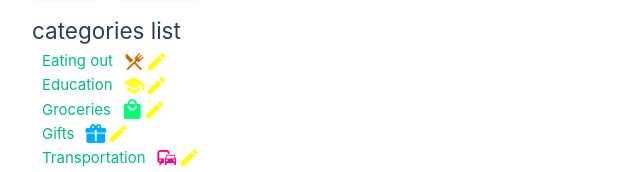
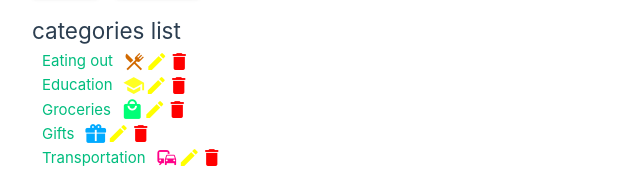
Before and after one commit to FilipTarajko/finance-manager, a Vue app: page / in a window 1280 px wide. Shown: the part 618-790 px from the top of the page, without its empty margins (0-640 px from the left). Built offline with nearby package versions, Linux system fonts and the light colour scheme.

Commit message:
Add category deleting

```diff
--- a/src/components/CategoryComponent.vue
+++ b/src/components/CategoryComponent.vue
@@ -1,5 +1,7 @@
 <script setup lang="ts">
 import type { Category } from '@/types/types'
+import { useCategoriesStore } from "@/stores/categoriesStore"
+const categoriesStore = useCategoriesStore();
 
 defineProps<{
   category: Category,
@@ -22,4 +24,10 @@ defineProps<{
     aria-label="edit category"
     style="color: yellow"
   />
+  <v-icon
+    @click="categoriesStore.deleteCategory(category)"
+    icon="mdi-delete"
+    aria-label="delete category"
+    style="color: red"
+  />
 </template>
--- a/src/stores/categoriesStore.ts
+++ b/src/stores/categoriesStore.ts
@@ -109,6 +109,10 @@ export const useCategoriesStore = defineStore('categoriesStore', () => {
     )
   }
 
+  function deleteCategory(category: Category) {
+    categories.value = categories.value.filter(elem => elem != category)
+  }
+
   return {
     categories,
     createAndAddCategory,
@@ -119,6 +123,7 @@ export const useCategoriesStore = defineStore('categoriesStore', () => {
     deleteTransaction,
     editExistingTransaction,
     tryGetCategoryByName,
-    transactions
+    transactions,
+    deleteCategory
   }
 })
--- a/src/views/CategoriesView.vue
+++ b/src/views/CategoriesView.vue
@@ -25,7 +25,7 @@ function hideDialog() {
     <h1>Categories</h1>
     <CategoryForm></CategoryForm>
     <h2>categories list</h2>
-    <ul>
+    <ul v-if="categoriesStore.categories.length > 0">
       <li
         v-for="category of categoriesStore.categories"
         :key="category.id"
@@ -37,6 +37,9 @@ function hideDialog() {
         ></CategoryComponent>
       </li>
     </ul>
+    <div v-else>
+      There are no categories
+    </div>
     <CategoryEditDialog
       v-model="isDialogShown"
       :hideDialog="hideDialog"
```
